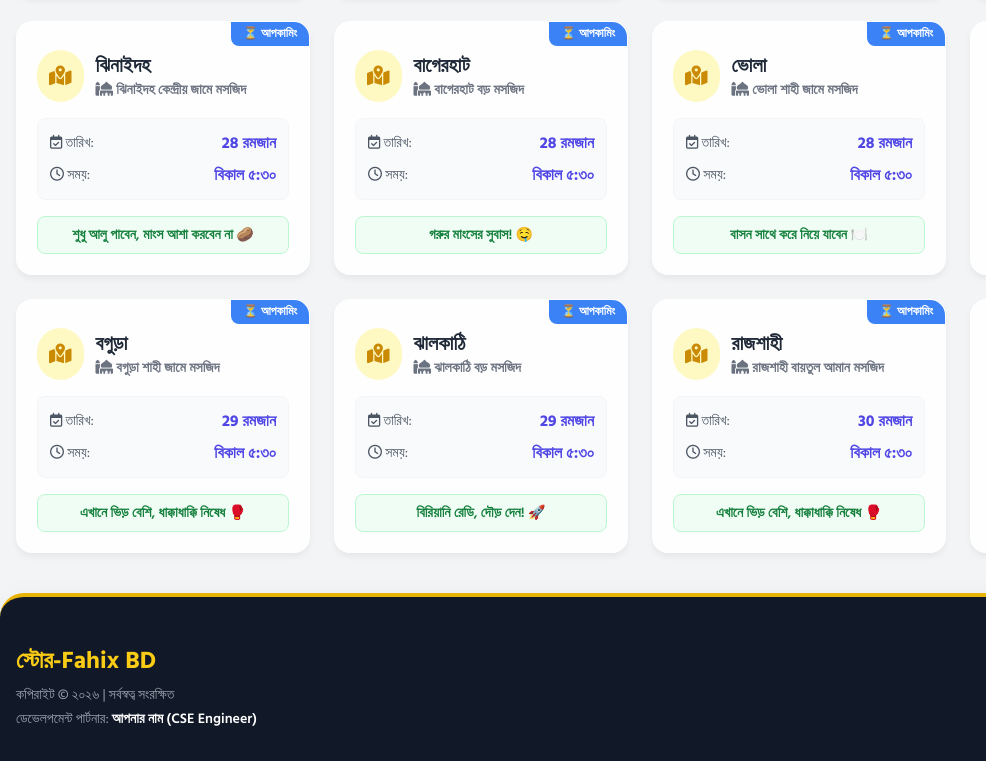
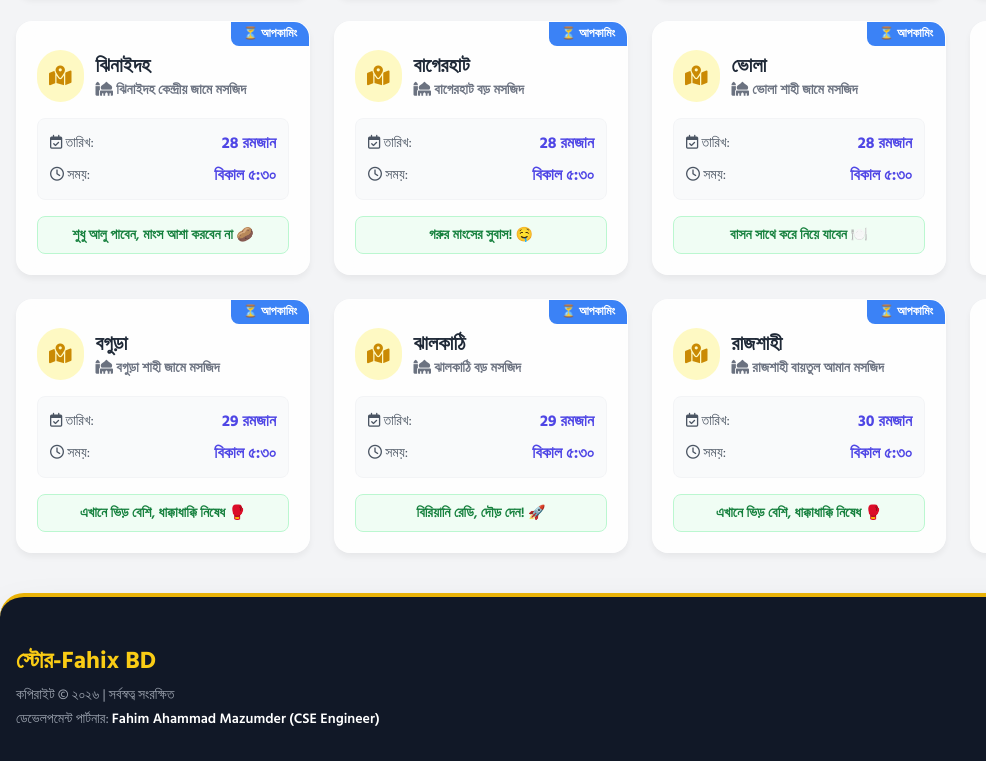
Before and after one commit to iamfahimofficial/Funnynews, a plain HTML site: page index.html in a window 1280 px wide. Shown: the part 4315-5076 px from the top of the page, 0-986 px from the left. Drawn offline with nearby package versions, Linux system fonts and the light colour scheme.

Commit message:
Update index.html

```diff
--- a/index.html
+++ b/index.html
@@ -75,7 +75,7 @@
             <div>
                 <h3 class="text-2xl font-bold text-yellow-400 mb-2">স্টোর-Fahix BD</h3>
                 <p class="text-gray-400 text-sm">কপিরাইট © ২০২৬ | সর্বস্বত্ব সংরক্ষিত</p>
-                <p class="text-gray-400 text-sm mt-1">ডেভেলপমেন্ট পার্টনার: <span class="text-white font-semibold">আপনার নাম (CSE Engineer)</span></p>
+                <p class="text-gray-400 text-sm mt-1">ডেভেলপমেন্ট পার্টনার: <span class="text-white font-semibold">Fahim Ahammad Mazumder (CSE Engineer)</span></p>
             </div>
 
             <div class="flex flex-col gap-3">
```
